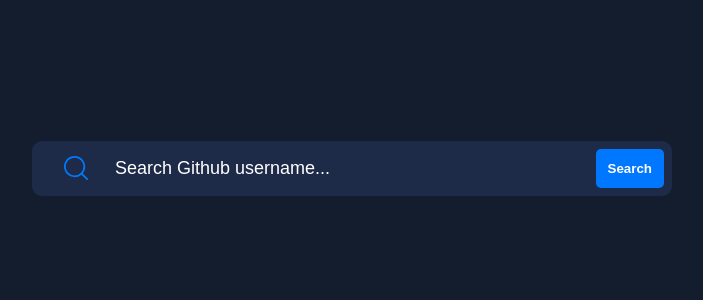
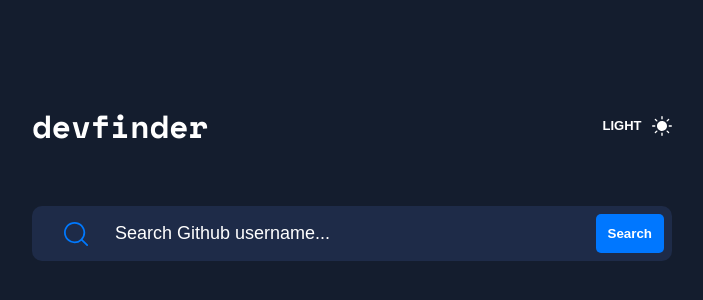
Before and after one commit to haiyen11231/Github-user-search-app, a Next.js app: page / in a window 1280 px wide. Shown: the part 232-532 px from the top of the page, without its empty margins (288-991 px from the left). Built offline with nearby package versions, Linux system fonts and the light colour scheme.

Commit message:
feat: ui navbar

```diff
--- a/src/pages/index.tsx
+++ b/src/pages/index.tsx
@@ -4,6 +4,10 @@
   return (
     <main>
       <div className="home__container">
+        <section className="navbar">
+          <h1 className="navbar__title">devfinder</h1>
+          <button className="navbar__btn">LIGHT</button>
+        </section>
         <SearchSection></SearchSection>
       </div>
     </main>
--- a/src/styles/_index.scss
+++ b/src/styles/_index.scss
@@ -53,4 +53,26 @@
 
 .home__container {
   width: 50%;
+
+  .navbar {
+    display: flex;
+    justify-content: space-between;
+    margin-bottom: 30px;
+
+    .navbar__title {
+      font-size: 32px;
+      color: $white;
+    }
+
+    .navbar__btn {
+      background-color: transparent;
+      background-image: url(../assets/icon-sun.svg);
+      color: $white;
+      background-repeat: no-repeat;
+      background-position: right;
+      width: 100px;
+      font-weight: 700;
+      font-size: 13px;
+    }
+  }
 }
```
Also changed, not shown: src/assets/icon-sun.svg (added).
